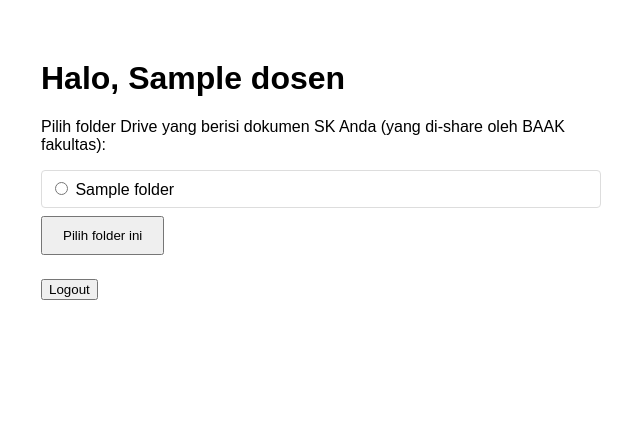
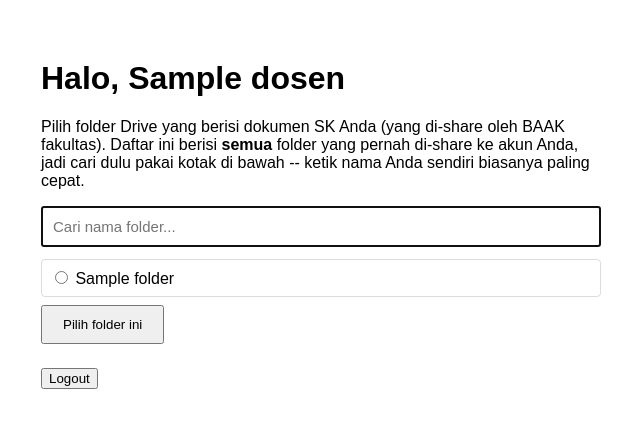
Before and after one commit to ridwanmahendra/agentdupak, a FastAPI app: template src/agentdupak/webapp/templates/pilih_folder.html in a window 1280 px wide. Shown: the top 428 px of the page, without its empty margins (319-959 px from the left). Run offline with FastAPI, Linux system fonts and the light colour scheme; the template is opened without the code that fills it: most values are stand-ins (such as "Sample title", 1, 10 or a date in 2020).

Commit message:
Make folder picker usable when sharedWithMe returns dozens of folders
Real-world test: the logged-in account had sharing on far more than just
the BAAK faculty folder (event photos, admin folders, etc.), making the
plain list impractical. Add a client-side search box and sort folders
whose name matches the dosen's own name to the top, so the relevant
folder is visible without scrolling through unrelated ones.

Co-Authored-By: Claude Sonnet 5 <noreply@anthropic.com>
Claude-Session: https://claude.ai/code/session_018R59vbgFAmFs89hWhVSgAr

```diff
--- a/src/agentdupak/webapp/main.py
+++ b/src/agentdupak/webapp/main.py
@@ -35,6 +35,20 @@ def _current_dosen(request: Request):
     return db.get_dosen_by_email(email)
 
 
+def _urutkan_folder_relevan(folders: list[dict], nama_dosen: str) -> list[dict]:
+    """Taruh folder yang namanya mengandung kata dari nama dosen di urutan
+    paling atas -- daftar 'shared with me' biasanya berisi puluhan folder
+    tidak relevan, jadi ini bikin folder milik dosen sendiri kelihatan duluan
+    tanpa dia harus ketik di kotak pencarian."""
+    kata_nama = [k.lower() for k in nama_dosen.split() if len(k) > 2]
+
+    def skor(folder: dict) -> int:
+        nama_folder = folder["name"].lower()
+        return -sum(1 for kata in kata_nama if kata in nama_folder)
+
+    return sorted(folders, key=skor)
+
+
 @app.get("/", response_class=HTMLResponse)
 async def index(request: Request):
     dosen = _current_dosen(request)
@@ -44,6 +58,7 @@ async def index(request: Request):
     if not dosen["drive_folder_id"]:
         access_token = request.session.get("access_token")
         folders = drive_web.list_shared_folders(access_token) if access_token else []
+        folders = _urutkan_folder_relevan(folders, dosen["nama"])
         return templates.TemplateResponse(
             request, "pilih_folder.html", {"dosen": dosen, "folders": folders}
         )
--- a/src/agentdupak/webapp/templates/pilih_folder.html
+++ b/src/agentdupak/webapp/templates/pilih_folder.html
@@ -6,20 +6,44 @@
 </head>
 <body style="font-family: sans-serif; max-width: 560px; margin: 60px auto;">
   <h1>Halo, {{ dosen.nama }}</h1>
-  <p>Pilih folder Drive yang berisi dokumen SK Anda (yang di-share oleh BAAK fakultas):</p>
+  <p>Pilih folder Drive yang berisi dokumen SK Anda (yang di-share oleh BAAK fakultas).
+     Daftar ini berisi <strong>semua</strong> folder yang pernah di-share ke akun Anda,
+     jadi cari dulu pakai kotak di bawah -- ketik nama Anda sendiri biasanya paling cepat.</p>
 
   {% if folders %}
+    <input type="text" id="cari" placeholder="Cari nama folder..." autofocus
+           style="width: 100%; padding: 10px; margin-bottom: 12px; box-sizing: border-box; font-size: 15px;"
+           oninput="filterFolders(this.value)">
+
     <form method="post" action="/pilih-folder">
+      <div id="daftar-folder">
         {% for f in folders %}
-        <label style="display: block; padding: 8px; border: 1px solid #ddd; border-radius: 4px; margin-bottom: 8px;">
+          <label class="folder-item" data-nama="{{ f.name|lower }}"
+                 style="display: block; padding: 8px; border: 1px solid #ddd; border-radius: 4px; margin-bottom: 8px;">
             <input type="radio" name="folder_id" value="{{ f.id }}" required
                    onchange="document.getElementById('folder_nama').value = '{{ f.name }}'">
             {{ f.name }}
           </label>
         {% endfor %}
+      </div>
+      <p id="tidak-ketemu" style="display: none; color: #666;"><em>Tidak ada folder yang cocok dengan pencarian.</em></p>
       <input type="hidden" id="folder_nama" name="folder_nama" value="">
       <button type="submit" style="padding: 10px 20px;">Pilih folder ini</button>
     </form>
+
+    <script>
+      function filterFolders(kata) {
+        kata = kata.toLowerCase().trim();
+        var items = document.querySelectorAll('.folder-item');
+        var adaYangCocok = false;
+        items.forEach(function (el) {
+          var cocok = el.dataset.nama.includes(kata);
+          el.style.display = cocok ? 'block' : 'none';
+          if (cocok) adaYangCocok = true;
+        });
+        document.getElementById('tidak-ketemu').style.display = adaYangCocok ? 'none' : 'block';
+      }
+    </script>
   {% else %}
     <p><em>Tidak ada folder yang di-share ke akun Anda. Minta admin BAAK fakultas
        untuk share folder dokumen Anda ke email ini.</em></p>
```
Lines whose indentation alone changed are shown as unchanged.
